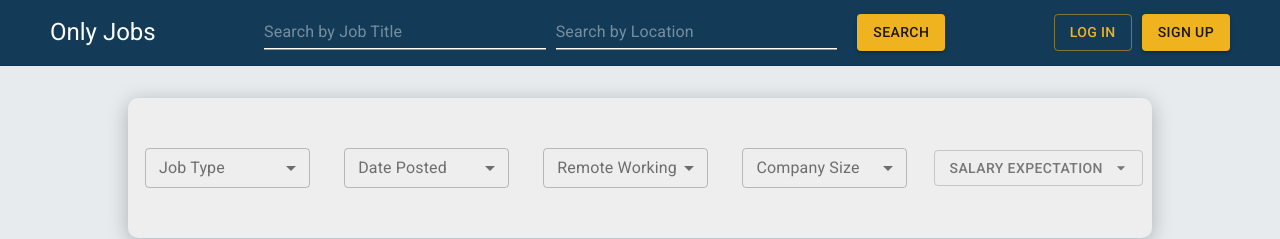
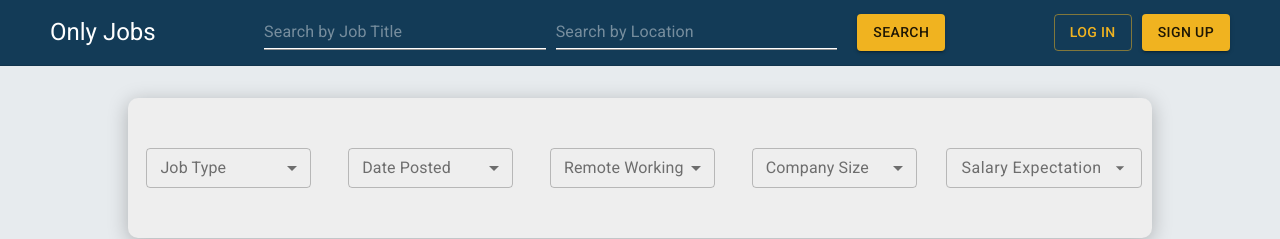
Before and after one commit to TeamLVNDR/OnlyJobs, a React (Create React App) app in the folder OnlyJobs/frontend/: page / in a window 1280 px wide. Shown: the top 239 px of the page. Built offline with nearby package versions, Linux system fonts and the light colour scheme.

Commit message:
colour match for filter buttons

```diff
--- a/OnlyJobs/frontend/src/components/SalaryFilter.js
+++ b/OnlyJobs/frontend/src/components/SalaryFilter.js
@@ -6,19 +6,22 @@ import ArrowDropDownIcon from '@material-ui/icons/ArrowDropDown';
 const useStyles = makeStyles((theme) => ({
     popoverContainer:{
         width: '300px',
-        height: '150px',
-        backgroundColor: theme.palette.boxBackground.main,
+        height: '110px',
+        backgroundColor: 'white',
         padding: '20px 20px',
         boxShadow: '0px 4px 20px rgba(0, 0, 0, 0.05)',
         borderRadius: '10px',
     },
     buttonColors: {
-        color: 'rgba(0, 0, 0, 0.5)',
+        color: 'rgba(109, 109, 109)',
         border: `1px solid ${theme.palette.filterButton.main}`,
         "&:hover": {
             border: '1px solid black',
             backgroundColor: 'transparent'
         },
+        textTransform: 'none',
+        fontWeight: 400,
+        fontSize: '1rem'
     },
 }))
 
--- a/OnlyJobs/frontend/src/theme.js
+++ b/OnlyJobs/frontend/src/theme.js
@@ -15,7 +15,7 @@ export const theme = createMuiTheme({
         main: '#133B571A'
       },
       filterButton: {
-        main: 'rgba(0, 0, 0, 0.17)'
+        main: 'rgba(183, 183, 183)'
       }
     }
   })
```
